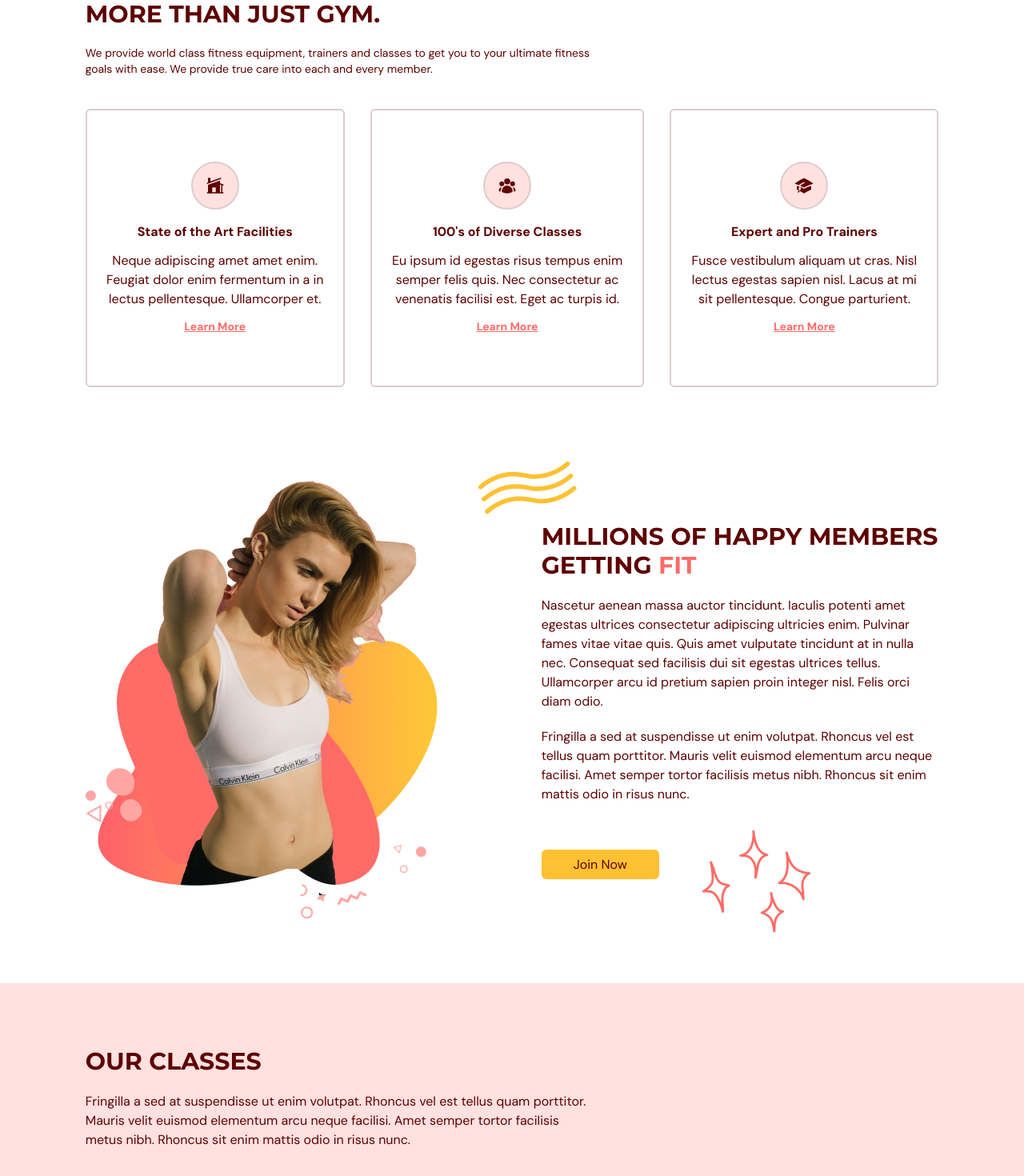
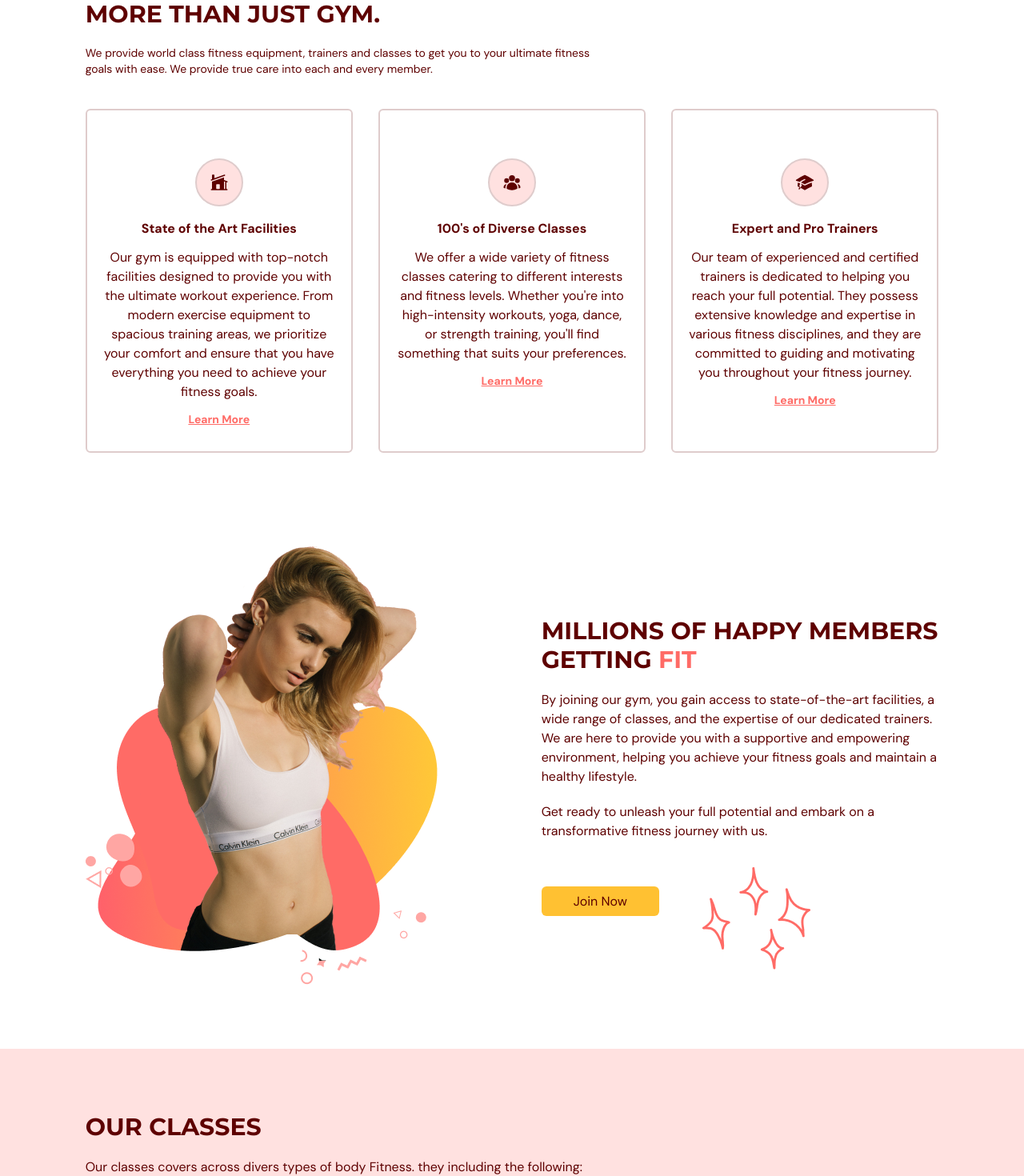
Before and after one commit to KingLearned/First_React_App, a React (Vite) app: page / in a window 1280 px wide. Shown: the part 900-2370 px from the top of the page at 80% size. Built offline with nearby package versions, Linux system fonts and the light colour scheme.

Commit message:
Modified some components

```diff
--- a/src/scenes/benefits/Benefit.tsx
+++ b/src/scenes/benefits/Benefit.tsx
@@ -18,16 +18,16 @@ const Benefit = ({ icon, title, description, setSelectedPage }: Props) => {
   return (
     <motion.div
       variants={childVariant}
-      className="mt-5 rounded-md border-2 border-gray-100 px-5 py-16 text-center"
+      className="mt-5 w-[100%] md:h-[430px] h-full rounded-md border-2 border-gray-100 px-5 py-5 text-center"
     >
-      <div className="mb-4 flex justify-center">
+      <div className="mb-4 flex justify-center mt-10">
         <div className="rounded-full border-2 border-gray-100 bg-primary-100 p-4">
           {icon}
         </div>
       </div>
 
       <h4 className="font-bold">{title}</h4>
-      <p className="my-3">{description}</p>
+      <p className="my-3 ">{description}</p>
       <AnchorLink
         className="text-sm font-bold text-primary-500 underline hover:text-secondary-500"
         onClick={() => setSelectedPage(SelectedPage.ContactUs)}
--- a/src/scenes/benefits/index.tsx
+++ b/src/scenes/benefits/index.tsx
@@ -10,17 +10,17 @@ const benefits: Array<BenefitType> = [
   {
     icon: <HomeModernIcon className="h-6 w-6" />,
     title: "State of the Art Facilities",
-    description: "Neque adipiscing amet amet enim. Feugiat dolor enim fermentum in a in lectus pellentesque. Ullamcorper et.",
+    description: "Our gym is equipped with top-notch facilities designed to provide you with the ultimate workout experience. From modern exercise equipment to spacious training areas, we prioritize your comfort and ensure that you have everything you need to achieve your fitness goals.",
   },
   {
     icon: <UserGroupIcon className="h-6 w-6" />,
     title: "100's of Diverse Classes",
-    description: "Eu ipsum id egestas risus tempus enim semper felis quis. Nec consectetur ac venenatis facilisi est. Eget ac turpis id.",
+    description: "We offer a wide variety of fitness classes catering to different interests and fitness levels. Whether you're into high-intensity workouts, yoga, dance, or strength training, you'll find something that suits your preferences. ",
   },
   {
     icon: <AcademicCapIcon className="h-6 w-6" />,
     title: "Expert and Pro Trainers",
-    description: "Fusce vestibulum aliquam ut cras. Nisl lectus egestas sapien nisl. Lacus at mi sit pellentesque. Congue parturient.",
+    description: " Our team of experienced and certified trainers is dedicated to helping you reach your full potential. They possess extensive knowledge and expertise in various fitness disciplines, and they are committed to guiding and motivating you throughout your fitness journey.",
   },
 ];
 
@@ -64,7 +64,7 @@ const Benefits = ({ setSelectedPage }: Props) => {
           className="mt-5 items-center justify-between gap-8 md:flex"
           initial="hidden"
           whileInView="visible"
-          viewport={{ once: true, amount: 0.5 }}
+          viewport={{ once: true, amount: 0.3 }}
           variants={container}
         >
           {benefits.map((benefit: BenefitType) => (
@@ -90,7 +90,7 @@ const Benefits = ({ setSelectedPage }: Props) => {
           {/* DESCRIPTION */}
           <div>
             {/* TITLE */}
-            <div className="relative">
+            <div className="relative overflow-hidden">
               <div className="before:absolute before:-top-20 before:-left-20 before:z-[1] before:content-abstractwaves">
                 <motion.div
                   initial="hidden"
@@ -98,8 +98,8 @@ const Benefits = ({ setSelectedPage }: Props) => {
                   viewport={{ once: true, amount: 0.5 }}
                   transition={{ duration: 0.5 }}
                   variants={{
-                    hidden: { opacity: 0, x: 50 },
-                    visible: { opacity: 1, x: 0 },
+                    hidden: { opacity: 0, x: 150 },
+                    visible: { opacity: 1, x: 0 }
                   }}
                 >
                   <HText>
@@ -122,18 +122,11 @@ const Benefits = ({ setSelectedPage }: Props) => {
               }}
             >
               <p className="my-5">
-                Nascetur aenean massa auctor tincidunt. Iaculis potenti amet
-                egestas ultrices consectetur adipiscing ultricies enim. Pulvinar
-                fames vitae vitae quis. Quis amet vulputate tincidunt at in
-                nulla nec. Consequat sed facilisis dui sit egestas ultrices
-                tellus. Ullamcorper arcu id pretium sapien proin integer nisl.
-                Felis orci diam odio.
+                By joining our gym, you gain access to state-of-the-art facilities, a wide range of classes, and the expertise of our dedicated trainers.
+                We are here to provide you with a supportive and empowering environment, helping you achieve your fitness goals and maintain a healthy lifestyle.
               </p>
               <p className="mb-5">
-                Fringilla a sed at suspendisse ut enim volutpat. Rhoncus vel est
-                tellus quam porttitor. Mauris velit euismod elementum arcu neque
-                facilisi. Amet semper tortor facilisis metus nibh. Rhoncus sit
-                enim mattis odio in risus nunc.
+                Get ready to unleash your full potential and embark on a transformative fitness journey with us.
               </p>
             </motion.div>
 
--- a/src/scenes/navbar/index.tsx
+++ b/src/scenes/navbar/index.tsx
@@ -5,7 +5,6 @@ import Link from "./Link";
 import { SelectedPage } from "@/shared/types";
 import useMediaQuery from "@/hooks/useMediaQuery";
 import ActionButton from "@/shared/ActionButton";
-import AnchorLink from "react-anchor-link-smooth-scroll";
 
 type Props = {
   isTopOfPage: boolean;
@@ -21,7 +20,7 @@ const Navbar = ({ isTopOfPage, selectedPage, setSelectedPage }: Props) => {
 
   return (
     <nav>
-      <div className={`${navbarBackground} ${flexBetween} fixed top-0 z-30 w-full py-6`} >
+      <div className={`${navbarBackground} ${flexBetween} fixed top-0 z-[50] w-full py-6`} >
         <div className={`${flexBetween} mx-auto w-5/6`}>
           <div className={`${flexBetween} w-full gap-16`}>
             {/* LEFT SIDE */}
@@ -64,8 +63,9 @@ const Navbar = ({ isTopOfPage, selectedPage, setSelectedPage }: Props) => {
           <div className="ml-[33%] flex flex-col gap-10 text-2xl">
             <Link page="Home" selectedPage={selectedPage} setSelectedPage={setSelectedPage} />
             <Link page="Benefits" selectedPage={selectedPage} setSelectedPage={setSelectedPage} />
-            <Link page="Our Class" selectedPage={selectedPage} setSelectedPage={setSelectedPage} />
+            <Link page="Our Classes" selectedPage={selectedPage} setSelectedPage={setSelectedPage} />
             <Link page="Contact Us" selectedPage={selectedPage} setSelectedPage={setSelectedPage} />
+            <a href="">Sign In</a>
           </div>
         </div>
       )}
--- a/src/scenes/ourClasses/Class.tsx
+++ b/src/scenes/ourClasses/Class.tsx
@@ -6,12 +6,12 @@ type Props = {
 
 const Class = ({ name, description, image }: Props) => {
   const overlayStyles = `p-5 absolute z-30 flex
-  h-full w-full flex-col items-center justify-center
+  h-[380px] w-full flex-col items-center justify-center
   whitespace-normal bg-primary-500 text-center text-white
   opacity-0 transition duration-500 hover:opacity-90`;
 
   return (
-    <li className="relative mx-5 inline-block h-[380px] w-[450px]">
+    <li className="relative mx-3 inline-block h-[380px] w-[430px]">
       <div className={overlayStyles}>
         <p className="text-2xl font-bold">{name}</p>
         <p className="mt-5">{description}</p>
--- a/src/scenes/ourClasses/index.tsx
+++ b/src/scenes/ourClasses/index.tsx
@@ -13,32 +13,32 @@ import Class from "./Class";
 const classes: Array<ClassType> = [
   {
     name: "Weight Training Classes",
-    description: "Lorem ipsum dolor sit amet, consectetur adipiscing elit, sed do eiusmod tempor incididunt ut labore et dolore magna aliqua. Ut enim ad minim veniam, quis nostrud exercitation ullamco laboris nisi ut aliquip ex ea commodo consequat.",
+    description: "Join our weight training class to build strength, increase muscle tone, and improve overall body composition under the guidance of our skilled trainers.",
     image: image1,
   },
   {
     name: "Yoga Classes",
-    description: "Lorem ipsum dolor sit amet, consectetur adipiscing elit, sed do eiusmod tempor incididunt ut labore et dolore magna aliqua. Ut enim ad minim veniam, quis nostrud exercitation ullamco laboris nisi ut aliquip ex ea commodo consequat.",
+    description: "Discover the physical and mental benefits of yoga as you enhance flexibility, balance, and inner peace through our rejuvenating yoga classes suitable for all levels of experience.",
     image: image2,
   },
   {
     name: "Ab Core Classes",
-    description: "Lorem ipsum dolor sit amet, consectetur adipiscing elit, sed do eiusmod tempor incididunt ut labore et dolore magna aliqua. Ut enim ad minim veniam, quis nostrud exercitation ullamco laboris nisi ut aliquip ex ea commodo consequat.",
+    description: "Strengthen your core muscles and sculpt your abs with our dedicated ab core classes, designed to target your midsection and help you achieve a toned and defined core.",
     image: image3,
   },
   {
     name: "Adventure Classes",
-    description: "Lorem ipsum dolor sit amet, consectetur adipiscing elit, sed do eiusmod tempor incididunt ut labore et dolore magna aliqua. Ut enim ad minim veniam, quis nostrud exercitation ullamco laboris nisi ut aliquip ex ea commodo consequat.",
+    description: "Experience the thrill of adventure in our exciting classes that combine fitness and outdoor activities, providing a unique and dynamic way to stay active and challenge yourself.",
     image: image4,
   },
   {
     name: "Fitness Classes",
-    description: "Lorem ipsum dolor sit amet, consectetur adipiscing elit, sed do eiusmod tempor incididunt ut labore et dolore magna aliqua. Ut enim ad minim veniam, quis nostrud exercitation ullamco laboris nisi ut aliquip ex ea commodo consequat.",
+    description: " Our diverse range of fitness classes, including cardio, HIIT, dance, and more, offer an engaging and fun workout environment to improve cardiovascular endurance, burn calories, and boost your fitness levels.",
     image: image5,
   },
   {
     name: "Training Classes",
-    description: "Lorem ipsum dolor sit amet, consectetur adipiscing elit, sed do eiusmod tempor incididunt ut labore et dolore magna aliqua. Ut enim ad minim veniam, quis nostrud exercitation ullamco laboris nisi ut aliquip ex ea commodo consequat.",
+    description: "Take advantage of our specialized training classes led by expert trainers, tailored to specific fitness goals such as strength training, functional fitness, or sports-specific conditioning, to optimize your performance and achieve remarkable results.",
     image: image6,
   },
 ];
@@ -67,15 +67,12 @@ const OurClasses = ({ setSelectedPage }: Props) => {
           <div className="md:w-3/5">
             <HText>OUR CLASSES</HText>
             <p className="py-5">
-              Fringilla a sed at suspendisse ut enim volutpat. Rhoncus vel est
-              tellus quam porttitor. Mauris velit euismod elementum arcu neque
-              facilisi. Amet semper tortor facilisis metus nibh. Rhoncus sit
-              enim mattis odio in risus nunc.
+              Our classes covers across divers types of body Fitness. they including the following: Weight Training Class, Yoga Class, Ab Core Class, Adventure Class, Fitness Class and Training class.
             </p>
           </div>
         </motion.div>
         <div className="mt-10 h-[353px] w-full overflow-x-auto overflow-y-hidden">
-          <ul className="w-[2800px] whitespace-nowrap">
+          <ul className="w-[2500px] whitespace-nowrap">
             {classes.map((item: ClassType, index) => (
               <Class
                 key={`${item.name}-${index}`}
--- a/src/shared/ActionButton.tsx
+++ b/src/shared/ActionButton.tsx
@@ -7,8 +7,9 @@ type Props = {
   setSelectedPage: (value: SelectedPage) => void;
 };
 
-const ActionButton = ({ children, setSelectedPage }: Props) => {
+const ActionButton = ({ children, setSelectedPage, }: Props) => {
   return (
+
     <AnchorLink className="rounded-md bg-secondary-500 px-10 py-2 hover:bg-primary-500 hover:text-white"
       onClick={() => setSelectedPage(SelectedPage.ContactUs)}
       href={`#${SelectedPage.ContactUs}`}
```
Also changed, not shown: src/scenes/contactUs/index.tsx (+3 -5 lines), src/scenes/footer/index.tsx (+12 -10 lines).
